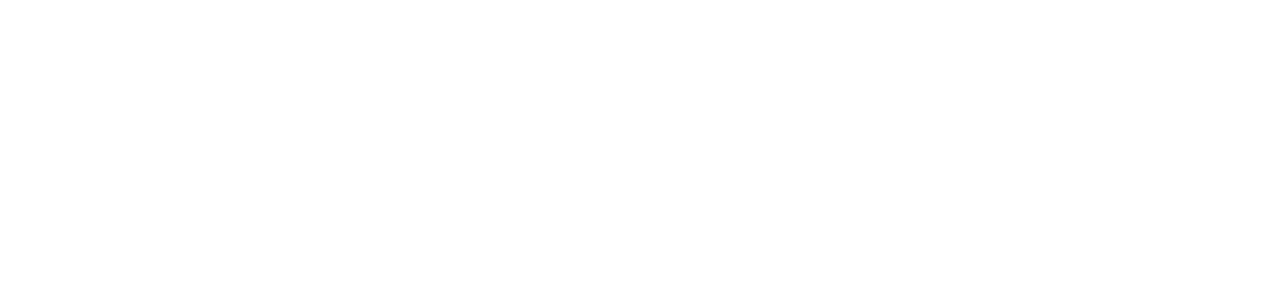
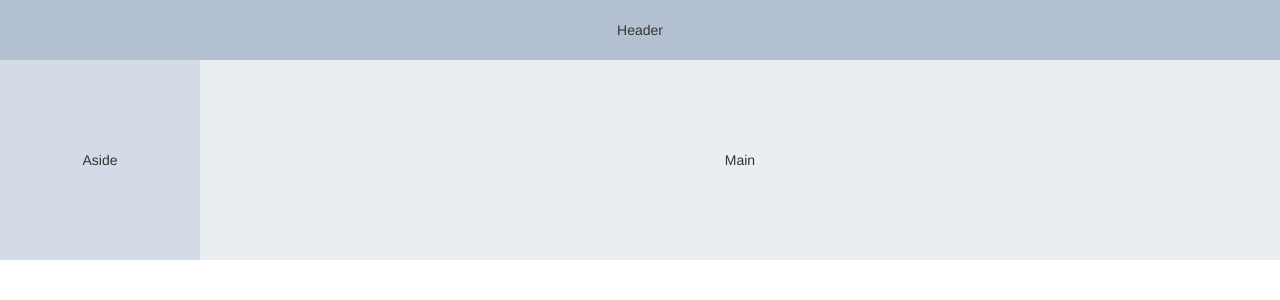
Before and after one commit to SUNSTARK/C2C-Web, a Vue app: page /user in a window 1280 px wide. Shown: the top 300 px of the page. Built offline with nearby package versions, Linux system fonts and the light colour scheme.

Commit message:
增加个人中心页面，但未填充

```diff
--- /dev/null
+++ b/src/pages/personal_center/index.vue
@@ -0,0 +1,53 @@
+<template>
+  <el-container>
+    <el-header>Header</el-header>
+    <el-container>
+      <el-aside width="200px">Aside</el-aside>
+      <el-container>
+        <el-main>Main</el-main>
+      </el-container>
+    </el-container>
+  </el-container>
+</template>
+
+<script>
+  export default {
+    name: "index"
+  }
+</script>
+
+<style>
+  .el-header, .el-footer {
+    background-color: #B3C0D1;
+    color: #333;
+    text-align: center;
+    line-height: 60px;
+  }
+
+  .el-aside {
+    background-color: #D3DCE6;
+    color: #333;
+    text-align: center;
+    line-height: 200px;
+  }
+
+  .el-main {
+    background-color: #E9EEF3;
+    color: #333;
+    text-align: center;
+    line-height: 160px;
+  }
+
+  body > .el-container {
+    margin-bottom: 40px;
+  }
+
+  .el-container:nth-child(5) .el-aside,
+  .el-container:nth-child(6) .el-aside {
+    line-height: 260px;
+  }
+
+  .el-container:nth-child(7) .el-aside {
+    line-height: 320px;
+  }
+</style>
--- a/src/router/admin.js
+++ b/src/router/admin.js
@@ -5,7 +5,7 @@
     name: "home",
     component: () => import(/* webpackChunkName: "index" */ "../pages/admin_home"),
     meta: {
-      title:'后台管理系统',
+      title: '后台管理系统',
       requireAuth: true
     }
   },
@@ -16,8 +16,16 @@
     meta: {
       title: '登录页面'
     }
+  }, {
+    path: "/user",
+    name: "personal_center",
+    component: () => import("../pages/personal_center"),
+    meta: {
+      title: '个人中心'
+    }
   }];
 
-let adminRouterGuard = (to, next) => {};
+let adminRouterGuard = (to, next) => {
+};
 
 export {adminRouter, adminRouterGuard};
--- a/src/vuex/modules/routerData.js
+++ b/src/vuex/modules/routerData.js
@@ -1,5 +1,6 @@
-import {defaultRouter, addRouter} from "@/router/index"
+// import {defaultRouter, addRouter} from "@/router/index"
 
+const [defaultRouter, addRouter] = [[], []]
 const routerData = {
   state: {
     routers: [],
@@ -12,9 +13,9 @@
     }
   },
   actions: {
-    newRoutes ({commit}, role) {
+    newRoutes({commit}, role) {
       //  通过递归路由表，删除掉没有权限的路由
-      function eachSelect (routers, userRole) {
+      function eachSelect(routers, userRole) {
         for (let j = 0; j < routers.length; j++) {
           if (routers[j].meta && routers[j].meta.role.length && routers[j].meta.role.indexOf(userRole) === -1) {
             routers.splice(j, 1)
@@ -25,6 +26,7 @@
           }
         }
       }
+
       // 仅限演示
       let newArr = [...addRouter] // 拷贝这个数组是因为做权限测试的时候可以从低级切回到高级角色，仅限演示，正式开发时省略这步直接使用 addRouter
       eachSelect(newArr, role)
```
